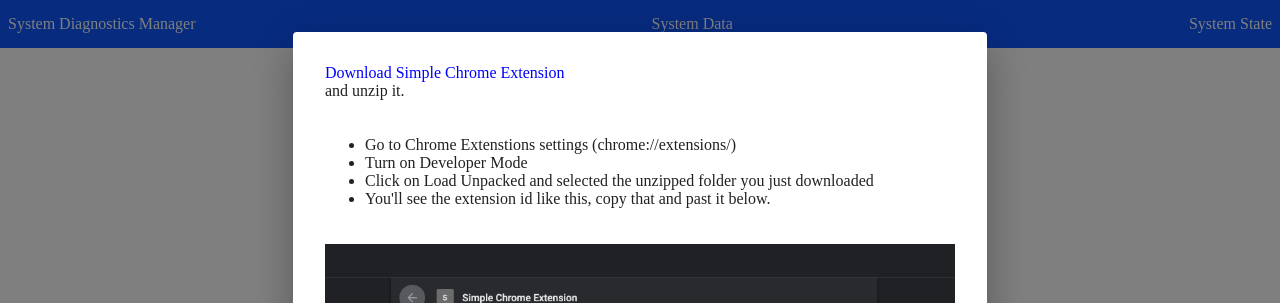
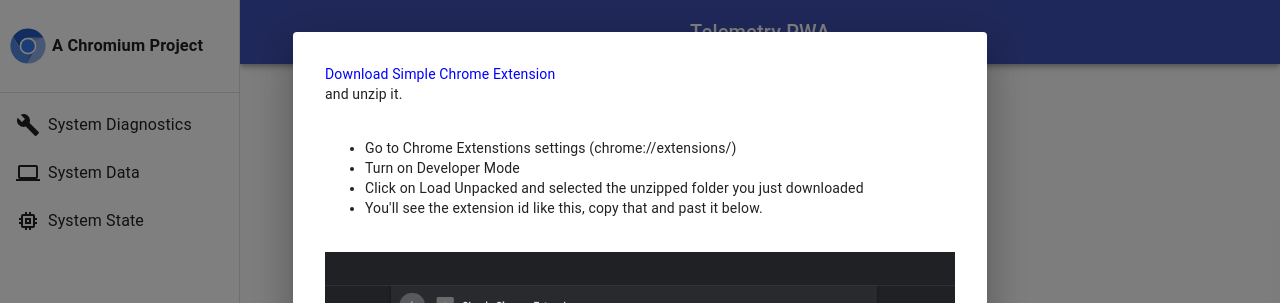
Before and after one commit to hitgo00/telemetry-pwa, a React (Create React App) app: page / in a window 1280 px wide. Shown: the top 303 px of the page. Built offline with nearby package versions, Linux system fonts and the light colour scheme; no server answers.

Commit message:
feat: updates the Navbar component
Signed-off-by: hitg00 <hitgo17@gmail.com>

```diff
--- a/package.json
+++ b/package.json
@@ -4,6 +4,7 @@
   "private": true,
   "dependencies": {
     "@material-ui/core": "^4.11.3",
+    "@material-ui/icons": "^4.11.2",
     "@testing-library/jest-dom": "^5.11.4",
     "@testing-library/react": "^11.1.0",
     "@testing-library/user-event": "^12.1.10",
--- a/src/App.css
+++ b/src/App.css
@@ -1,12 +1,16 @@
-a{
+a {
   text-decoration: none;
   color: inherit;
 }
 
-body{
+body {
   margin: 0px;
 }
 
 .MuiDialog-paperWidthSm {
   max-width: 1000px !important;
 }
+
+tspan {
+  color: white;
+}
--- a/src/App.tsx
+++ b/src/App.tsx
@@ -4,12 +4,21 @@
 import SystemDataPage from "./pages/SystemData";
 import SystemDiagnosticsPage from "./pages/SystemDiagnostics";
 import SystemStatePage from "./pages/SystemState";
+import { createMuiTheme } from "@material-ui/core/styles";
+import { ThemeProvider } from "@material-ui/styles";
+
+const darkTheme = createMuiTheme({
+  palette: {
+    type: "dark",
+  },
+});
 
 function App() {
   return (
     <Router>
+      {/* <ThemeProvider theme={darkTheme}> */}
       <div className="App">
-        <Navbar />
+        <Navbar>
           <Switch>
             <Route path="/diagnostics">
               <SystemDiagnosticsPage />
@@ -21,7 +30,9 @@
               <SystemDataPage />
             </Route>
           </Switch>
+        </Navbar>
       </div>
+      {/* </ThemeProvider> */}
     </Router>
   );
 }
--- /dev/null
+++ b/src/assets/Chromium.tsx
@@ -0,0 +1,45 @@
+import * as React from "react"
+
+function Chromium(props: React.SVGProps<SVGSVGElement>) {
+  return (
+    <svg
+      xmlns="http://www.w3.org/2000/svg"
+      width={512}
+      height={512}
+      viewBox="0 0 512 512"
+      {...props}
+    >
+      <defs>
+        <clipPath id="prefix__a" clipPathUnits="userSpaceOnUse">
+          <path
+            d="M256 45.268A210.732 210.732 0 0045.268 256 210.732 210.732 0 00256 466.732 210.732 210.732 0 00466.732 256 210.732 210.732 0 00256 45.268zm0 111.843A98.889 98.889 0 01354.889 256 98.889 98.889 0 01256 354.889 98.889 98.889 0 01157.111 256 98.889 98.889 0 01256 157.111z"
+            fill="#f9f9f9"
+            strokeWidth={0}
+          />
+        </clipPath>
+      </defs>
+      <path
+        d="M455.383 151.674c-315.143 251.772-157.572 125.886 0 0zm0 0l-182.158.07c50.16 8.227 88.436 51.768 88.436 104.256a105.662 105.662 0 01-26.665 70.02l-90.34 154.696c3.758.187 7.54.284 11.344.284 124.264 0 225-100.736 225-225 0-37.655-9.265-73.14-25.617-104.326z"
+        fill="#91b0e8"
+      />
+      <path
+        d="M256 31c-80.893 0-151.804 42.696-191.457 106.775l87.802 138.276c.407 6.581-2.001-19.578-2.006-20.051 0-58.355 47.306-105.66 105.661-105.661 5.479.044 10.946.514 16.351 1.405l183.032-.07C417.773 79.944 342.61 31 256 31zM64.516 137.818c-54.566 261.01-27.283 130.505 0 0z"
+        fill="#245dc4"
+      />
+      <path
+        d="M64.543 137.775C43.283 172.13 31 212.629 31 256c0 120.46 94.663 218.807 213.656 224.716l90.34-154.696A105.662 105.662 0 01256 361.661c-50.591-.042-94.054-35.938-103.655-85.61z"
+        fill="#548ae6"
+      />
+      <circle cx={256} cy={256} r={105.662} fill="#fff" />
+      <circle cx={256} cy={256} r={87.188} fill="#367bf0" />
+      <path
+        d="M76.52 145.275l82.558 129.44 31.78-41.824L76.52 145.275zm366.238 12.965l-170.862.098 18.79 48.89 152.072-48.988zM278.414 310.748l-33.041 155.738 84.555-144.808-51.514-10.93z"
+        clipPath="url(#prefix__a)"
+        transform="matrix(1.0677 0 0 1.0677 -17.332 -17.332)"
+        opacity={0.1}
+      />
+    </svg>
+  )
+}
+
+export default Chromium
--- a/src/components/navbar/index.tsx
+++ b/src/components/navbar/index.tsx
@@ -1,45 +1,139 @@
+import React from "react";
+import { createStyles, Theme, makeStyles } from "@material-ui/core/styles";
+import Drawer from "@material-ui/core/Drawer";
+import CssBaseline from "@material-ui/core/CssBaseline";
+import AppBar from "@material-ui/core/AppBar";
+import Toolbar from "@material-ui/core/Toolbar";
+import List from "@material-ui/core/List";
+import Typography from "@material-ui/core/Typography";
+import Divider from "@material-ui/core/Divider";
+import ListItem from "@material-ui/core/ListItem";
+import ListItemText from "@material-ui/core/ListItemText";
 import { Link } from "react-router-dom";
+import { ComputerOutlined } from "@material-ui/icons";
+import MemoryIcon from "@material-ui/icons/Memory";
+import BuildIcon from "@material-ui/icons/Build";
+import { OverridableComponent } from "@material-ui/core/OverridableComponent";
+import { SvgIconTypeMap } from "@material-ui/core";
+import ChromiumIcon from "../../assets/Chromium";
 
 interface Page {
   label: string;
   link: string;
+  icon: OverridableComponent<SvgIconTypeMap<{}, "svg">>;
 }
 
 const pages: Page[] = [
   {
-    label: "System Diagnostics Manager",
+    label: "System Diagnostics",
     link: "/diagnostics",
+    icon: BuildIcon,
   },
   {
     label: "System Data",
     link: "/",
+    icon: ComputerOutlined,
   },
   {
     label: "System State",
     link: "/state",
+    icon: MemoryIcon,
   },
 ];
 
-function Navbar() {
+const DRAWER_WIDTH = 240;
+
+const useStyles = makeStyles((theme: Theme) =>
+  createStyles({
+    root: {
+      display: "flex",
+    },
+    appBar: {
+      width: `calc(100% - ${DRAWER_WIDTH}px)`,
+      marginLeft: DRAWER_WIDTH,
+    },
+    drawer: {
+      width: DRAWER_WIDTH,
+      flexShrink: 0,
+    },
+    drawerPaper: {
+      width: DRAWER_WIDTH,
+    },
+    // necessary for content to be below app bar
+    toolbar: theme.mixins.toolbar,
+    content: {
+      flexGrow: 1,
+      backgroundColor: theme.palette.background.default,
+      padding: theme.spacing(3),
+    },
+  })
+);
+
+export default function PermanentDrawerLeft({
+  children,
+}: {
+  children?: React.ReactNode;
+}) {
+  const classes = useStyles();
+
   return (
+    <div className={classes.root}>
+      <CssBaseline />
+      <AppBar position="fixed" className={classes.appBar}>
+        <Toolbar>
+          <Typography
+            style={{ width: "100%", textAlign: "center" }}
+            variant="h6"
+            noWrap
+          >
+            Telemetry PWA
+          </Typography>
+        </Toolbar>
+      </AppBar>
+      <Drawer
+        className={classes.drawer}
+        variant="permanent"
+        classes={{
+          paper: classes.drawerPaper,
+        }}
+        anchor="left"
+      >
+        {/* <div className={classes.toolbar} /> */}
         <div
           style={{
-        width: "100%",
-        background: "#0D56FE",
-        height: "3rem",
-        color: "white",
             display: "flex",
             alignItems: "center",
-        justifyContent: "space-between",
+            paddingTop: "18px",
+            paddingBottom: "18px",
+            paddingLeft: "8px",
           }}
         >
+          <ChromiumIcon width={40} height={40} />
+          <h3 style={{ marginLeft: "4px" }}>A Chromium Project</h3>
+        </div>
+
+        <Divider />
+        <List>
           {pages.map((page) => (
-        <Link to={page.link} key={page.label}>
-          <div style={{ padding: "8px" }}> {page.label}</div>
+            <Link key={page.label} to={page.link}>
+              <ListItem
+                button
+                style={{ display: "flex", justifyContent: "space-between" }}
+              >
+                <page.icon />
+                <ListItemText
+                  style={{ marginLeft: "8px" }}
+                  primary={page.label}
+                />
+              </ListItem>
             </Link>
           ))}
+        </List>
+      </Drawer>
+      <main className={classes.content}>
+        <div className={classes.toolbar} />
+        {children}
+      </main>
     </div>
   );
 }
-
-export default Navbar;
```
Also changed, not shown: 1 other file (tests, documents, lock files or other folders). Lines whose indentation alone changed are shown as unchanged.
